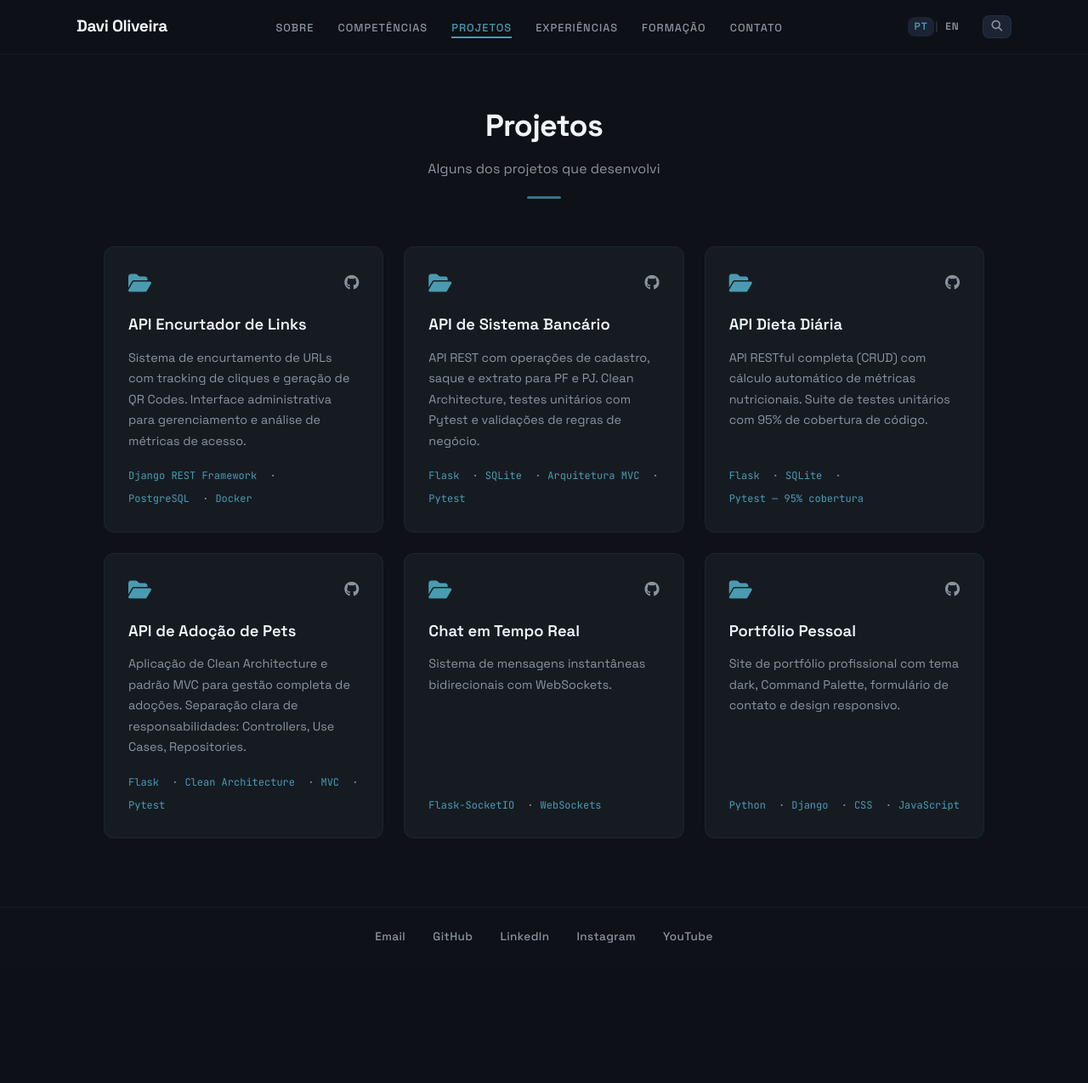
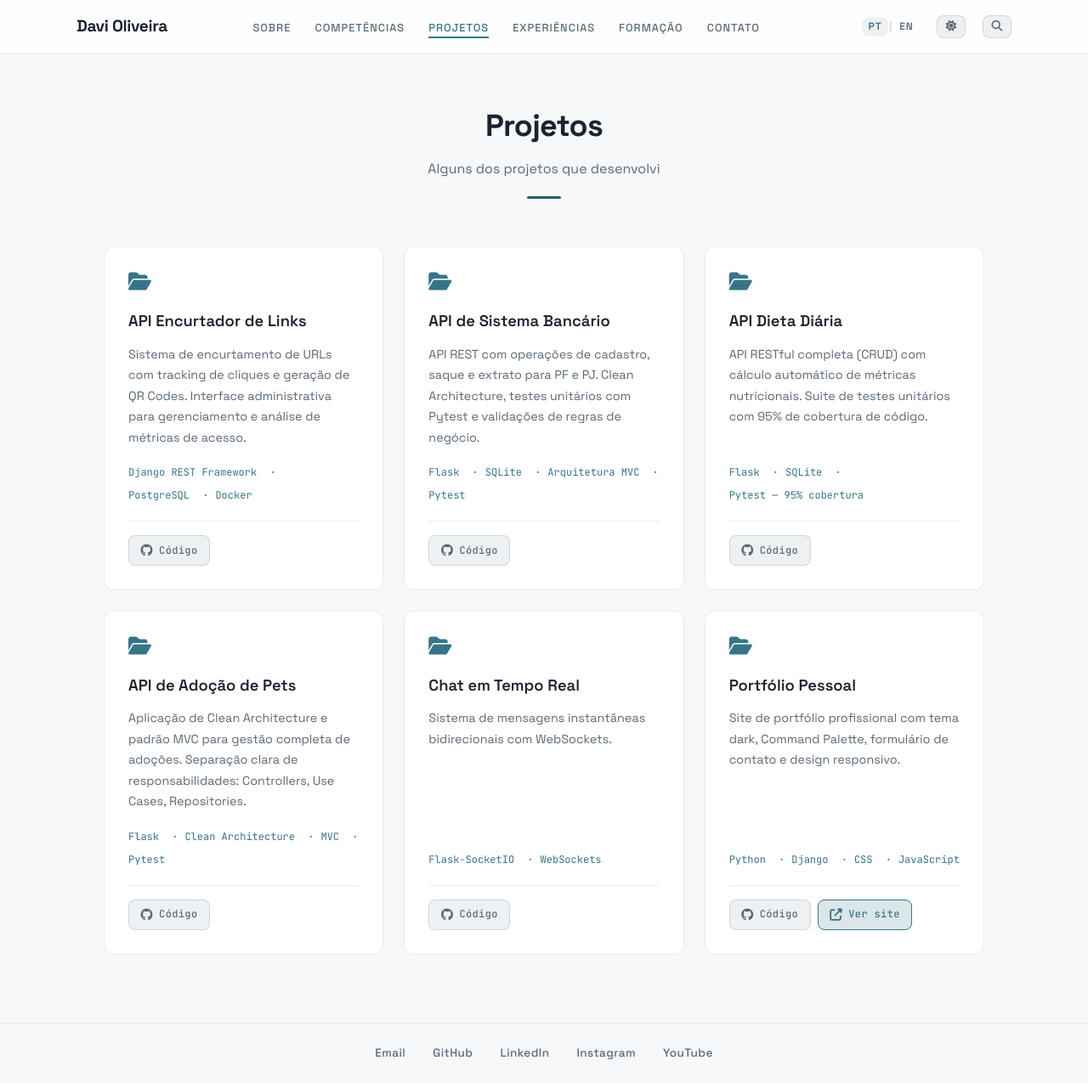
Before and after one commit to davioliveiraes/portfolio_davi_oliveira, a Django app: page /projetos/ in a window 1280 px wide. Shown: the whole page at 85% size. Before the commit the page ends 1110 px from the top, so only its background shows below. Run offline with Django 5.2, Linux system fonts and the light colour scheme.

Commit message:
feat: Implementing modo dark e light and new layout projects and experiences

```diff
--- a/static/css/style.css
+++ b/static/css/style.css
@@ -11,6 +11,7 @@
     --color-text: #f0f6fc;
     --color-text-muted: #8b949e;
     --color-accent: #367588;
+    --color-header-bg: rgba(14, 17, 23, 0.9);
     --font-heading: 'Space Grotesk', -apple-system, BlinkMacSystemFont, sans-serif;
     --font-mono: 'JetBrains Mono', 'Fira Code', monospace;
     --font-body: 'Space Grotesk', -apple-system, BlinkMacSystemFont, sans-serif;
@@ -18,6 +19,20 @@
     --border-radius-lg: 0.75rem;
     --transition: all 0.3s ease;
     --shadow-glow: 0 0 30px rgba(54, 117, 136, 0.15);
+}
+
+[data-theme="light"] {
+    --color-primary: #2a5c6b;
+    --color-primary-dark: #1d4250;
+    --color-primary-light: #367588;
+    --color-background: #f6f8fa;
+    --color-surface: #ffffff;
+    --color-surface-light: #eef1f4;
+    --color-text: #1a2330;
+    --color-text-muted: #5a6a78;
+    --color-accent: #2a5c6b;
+    --color-header-bg: rgba(255, 255, 255, 0.85);
+    --shadow-glow: 0 0 30px rgba(54, 117, 136, 0.08);
 }
 
 /* ============================================
@@ -67,12 +83,13 @@ header {
     top: 0;
     left: 0;
     right: 0;
-    background: rgba(14, 17, 23, 0.9);
+    background: var(--color-header-bg);
     backdrop-filter: blur(12px);
     -webkit-backdrop-filter: blur(12px);
     z-index: 1000;
     padding: 1rem 2rem;
     border-bottom: 1px solid rgba(54, 117, 136, 0.12);
+    transition: background 0.3s ease;
 }
 
 nav {
@@ -202,6 +219,33 @@ nav {
 .palette-trigger:hover {
     color: var(--color-primary-light);
     border-color: var(--color-primary-light);
+}
+
+/* Theme Toggle */
+.theme-toggle {
+    background: var(--color-surface-light);
+    border: 1px solid rgba(54, 117, 136, 0.2);
+    border-radius: var(--border-radius);
+    color: var(--color-text-muted);
+    padding: 0.4rem 0.6rem;
+    cursor: pointer;
+    transition: var(--transition);
+    display: flex;
+    align-items: center;
+    font-size: 0.8rem;
+}
+
+.theme-toggle:hover {
+    color: var(--color-primary-light);
+    border-color: var(--color-primary-light);
+}
+
+[data-theme="dark"] .theme-icon-light {
+    display: none;
+}
+
+[data-theme="light"] .theme-icon-dark {
+    display: none;
 }
 
 /* Menu Toggle (Mobile) */
@@ -592,18 +636,50 @@ nav {
     color: var(--color-primary-light);
 }
 
-.project-links {
+.project-actions {
     display: flex;
-    gap: 0.75rem;
+    flex-wrap: wrap;
+    gap: 0.5rem;
+    margin-top: 1.25rem;
+    padding-top: 1rem;
+    border-top: 1px solid rgba(54, 117, 136, 0.12);
 }
 
-.project-links a {
+.project-link {
+    display: inline-flex;
+    align-items: center;
+    gap: 0.45rem;
+    padding: 0.45rem 0.85rem;
+    background: var(--color-surface-light);
+    border: 1px solid rgba(54, 117, 136, 0.2);
+    border-radius: var(--border-radius);
     color: var(--color-text-muted);
-    font-size: 1.1rem;
+    font-family: var(--font-mono);
+    font-size: 0.75rem;
+    font-weight: 500;
+    letter-spacing: 0.03em;
+    transition: var(--transition);
 }
 
-.project-links a:hover {
+.project-link i {
+    font-size: 0.9rem;
+}
+
+.project-link:hover {
+    color: var(--color-text);
+    border-color: var(--color-primary-light);
+    background: rgba(54, 117, 136, 0.18);
+}
+
+.project-link-live {
+    background: rgba(54, 117, 136, 0.18);
     color: var(--color-primary-light);
+    border-color: var(--color-primary-light);
+}
+
+.project-link-live:hover {
+    background: rgba(54, 117, 136, 0.28);
+    color: var(--color-text);
 }
 
 .project-card h3 {
--- a/static/js/main.js
+++ b/static/js/main.js
@@ -1,3 +1,22 @@
+// ============================================
+// THEME TOGGLE (dark / light)
+// ============================================
+const themeToggle = document.getElementById('themeToggle');
+
+themeToggle.addEventListener('click', () => {
+    const current = document.documentElement.getAttribute('data-theme');
+    const next = current === 'dark' ? 'light' : 'dark';
+    document.documentElement.setAttribute('data-theme', next);
+    localStorage.setItem('theme', next);
+});
+
+// Sincroniza com mudança no sistema operacional (se o usuário não definiu manualmente)
+window.matchMedia('(prefers-color-scheme: light)').addEventListener('change', (e) => {
+    if (!localStorage.getItem('theme')) {
+        document.documentElement.setAttribute('data-theme', e.matches ? 'light' : 'dark');
+    }
+});
+
 // ============================================
 // MENU MOBILE
 // ============================================
--- a/templates/base.html
+++ b/templates/base.html
@@ -6,6 +6,13 @@
     <meta name="viewport" content="width=device-width, initial-scale=1.0">
     <meta name="description" content="Davi Oliveira">
     <title>{% block title %}{% trans "Davi Oliveira - Portfólio" %}{% endblock %}</title>
+    <script>
+        (function () {
+            var saved = localStorage.getItem('theme');
+            var theme = saved || (window.matchMedia('(prefers-color-scheme: light)').matches ? 'light' : 'dark');
+            document.documentElement.setAttribute('data-theme', theme);
+        })();
+    </script>
     <link rel="preconnect" href="https://fonts.googleapis.com">
     <link rel="preconnect" href="https://fonts.gstatic.com" crossorigin>
     <link href="https://fonts.googleapis.com/css2?family=JetBrains+Mono:wght@400;500&family=Space+Grotesk:wght@400;500;600;700&display=swap" rel="stylesheet">
@@ -49,6 +56,10 @@
                         <button type="submit" name="language" value="en" class="lang-btn {% if LANGUAGE_CODE == 'en' %}active{% endif %}" aria-label="English">EN</button>
                     </form>
                 </div>
+                <button class="theme-toggle" id="themeToggle" aria-label="{% trans 'Alternar tema' %}">
+                    <i class="fas fa-moon theme-icon-dark"></i>
+                    <i class="fas fa-sun theme-icon-light"></i>
+                </button>
                 <button class="palette-trigger" id="paletteTrigger" aria-label="{% trans 'Buscar (Ctrl+K)' %}">
                     <i class="fas fa-search"></i>
                 </button>
--- a/templates/core/experiencias.html
+++ b/templates/core/experiencias.html
@@ -13,7 +13,6 @@
 
     <div class="timeline">
         <div class="timeline-item">
-            <div class="timeline-dot"></div>
             <div class="timeline-card">
                 <div class="timeline-header">
                     <h3>{% trans "Analista de E-commerce" %}</h3>
@@ -32,7 +31,6 @@
         </div>
 
         <div class="timeline-item">
-            <div class="timeline-dot"></div>
             <div class="timeline-card">
                 <div class="timeline-header">
                     <h3>{% trans "Assistente Administrativo" %}</h3>
@@ -50,7 +48,6 @@
         </div>
 
         <div class="timeline-item">
-            <div class="timeline-dot"></div>
             <div class="timeline-card">
                 <div class="timeline-header">
                     <h3>{% trans "Jovem Aprendiz" %}</h3>
@@ -66,7 +63,6 @@
         </div>
 
         <div class="timeline-item">
-            <div class="timeline-dot"></div>
             <div class="timeline-card">
                 <div class="timeline-header">
                     <h3>{% trans "Estagiário" %}</h3>
--- a/templates/core/projetos.html
+++ b/templates/core/projetos.html
@@ -15,9 +15,6 @@
         <div class="project-card">
             <div class="project-header">
                 <i class="fas fa-folder-open"></i>
-                <div class="project-links">
-                    <a href="https://github.com/davioliveiraes/url_shortener_api" target="_blank" rel="noopener" aria-label="GitHub"><i class="fab fa-github"></i></a>
-                </div>
             </div>
             <h3>{% trans "API Encurtador de Links" %}</h3>
             <p>{% trans "Sistema de encurtamento de URLs com tracking de cliques e geração de QR Codes. Interface administrativa para gerenciamento e análise de métricas de acesso." %}</p>
@@ -26,14 +23,16 @@
                 <span>PostgreSQL</span>
                 <span>Docker</span>
             </div>
+            <div class="project-actions">
+                <a href="https://github.com/davioliveiraes/url_shortener_api" target="_blank" rel="noopener" class="project-link">
+                    <i class="fab fa-github"></i><span>{% trans "Código" %}</span>
+                </a>
+            </div>
         </div>
 
         <div class="project-card">
             <div class="project-header">
                 <i class="fas fa-folder-open"></i>
-                <div class="project-links">
-                    <a href="https://github.com/davioliveiraes/banking_system_api" target="_blank" rel="noopener" aria-label="GitHub"><i class="fab fa-github"></i></a>
-                </div>
             </div>
             <h3>{% trans "API de Sistema Bancário" %}</h3>
             <p>{% trans "API REST com operações de cadastro, saque e extrato para PF e PJ. Clean Architecture, testes unitários com Pytest e validações de regras de negócio." %}</p>
@@ -43,14 +42,16 @@
                 <span>{% trans "Arquitetura MVC" %}</span>
                 <span>Pytest</span>
             </div>
+            <div class="project-actions">
+                <a href="https://github.com/davioliveiraes/banking_system_api" target="_blank" rel="noopener" class="project-link">
+                    <i class="fab fa-github"></i><span>{% trans "Código" %}</span>
+                </a>
+            </div>
         </div>
 
         <div class="project-card">
             <div class="project-header">
                 <i class="fas fa-folder-open"></i>
-                <div class="project-links">
-                    <a href="https://github.com/davioliveiraes/daily_diet_api" target="_blank" rel="noopener" aria-label="GitHub"><i class="fab fa-github"></i></a>
-                </div>
             </div>
             <h3>{% trans "API Dieta Diária" %}</h3>
             <p>{% trans "API RESTful completa (CRUD) com cálculo automático de métricas nutricionais. Suite de testes unitários com 95% de cobertura de código." %}</p>
@@ -59,14 +60,16 @@
                 <span>SQLite</span>
                 <span>{% trans "Pytest — 95% cobertura" %}</span>
             </div>
+            <div class="project-actions">
+                <a href="https://github.com/davioliveiraes/daily_diet_api" target="_blank" rel="noopener" class="project-link">
+                    <i class="fab fa-github"></i><span>{% trans "Código" %}</span>
+                </a>
+            </div>
         </div>
 
         <div class="project-card">
             <div class="project-header">
                 <i class="fas fa-folder-open"></i>
-                <div class="project-links">
-                    <a href="https://github.com/davioliveiraes/pet_adoption_api" target="_blank" rel="noopener" aria-label="GitHub"><i class="fab fa-github"></i></a>
-                </div>
             </div>
             <h3>{% trans "API de Adoção de Pets" %}</h3>
             <p>{% trans "Aplicação de Clean Architecture e padrão MVC para gestão completa de adoções. Separação clara de responsabilidades: Controllers, Use Cases, Repositories." %}</p>
@@ -76,14 +79,16 @@
                 <span>MVC</span>
                 <span>Pytest</span>
             </div>
+            <div class="project-actions">
+                <a href="https://github.com/davioliveiraes/pet_adoption_api" target="_blank" rel="noopener" class="project-link">
+                    <i class="fab fa-github"></i><span>{% trans "Código" %}</span>
+                </a>
+            </div>
         </div>
 
         <div class="project-card">
             <div class="project-header">
                 <i class="fas fa-folder-open"></i>
-                <div class="project-links">
-                    <a href="https://github.com/davioliveiraes/flask_realtime_chat_socket" target="_blank" rel="noopener" aria-label="GitHub"><i class="fab fa-github"></i></a>
-                </div>
             </div>
             <h3>{% trans "Chat em Tempo Real" %}</h3>
             <p>{% trans "Sistema de mensagens instantâneas bidirecionais com WebSockets." %}</p>
@@ -91,14 +96,16 @@
                 <span>Flask-SocketIO</span>
                 <span>WebSockets</span>
             </div>
+            <div class="project-actions">
+                <a href="https://github.com/davioliveiraes/flask_realtime_chat_socket" target="_blank" rel="noopener" class="project-link">
+                    <i class="fab fa-github"></i><span>{% trans "Código" %}</span>
+                </a>
+            </div>
         </div>
 
         <div class="project-card">
             <div class="project-header">
                 <i class="fas fa-folder-open"></i>
-                <div class="project-links">
-                    <a href="https://github.com/davioliveiraes/portfolio_davi_oliveira" target="_blank" rel="noopener" aria-label="GitHub"><i class="fab fa-github"></i></a>
-                </div>
             </div>
             <h3>{% trans "Portfólio Pessoal" %}</h3>
             <p>{% trans "Site de portfólio profissional com tema dark, Command Palette, formulário de contato e design responsivo." %}</p>
@@ -108,6 +115,14 @@
                 <span>CSS</span>
                 <span>JavaScript</span>
             </div>
+            <div class="project-actions">
+                <a href="https://github.com/davioliveiraes/portfolio_davi_oliveira" target="_blank" rel="noopener" class="project-link">
+                    <i class="fab fa-github"></i><span>{% trans "Código" %}</span>
+                </a>
+                <a href="https://davioliveira.tech" target="_blank" rel="noopener" class="project-link project-link-live">
+                    <i class="fas fa-external-link-alt"></i><span>{% trans "Ver site" %}</span>
+                </a>
+            </div>
         </div>
     </div>
 </section>
```
Also changed, not shown: other parts of static/css/style.css (+8 -28 lines).
